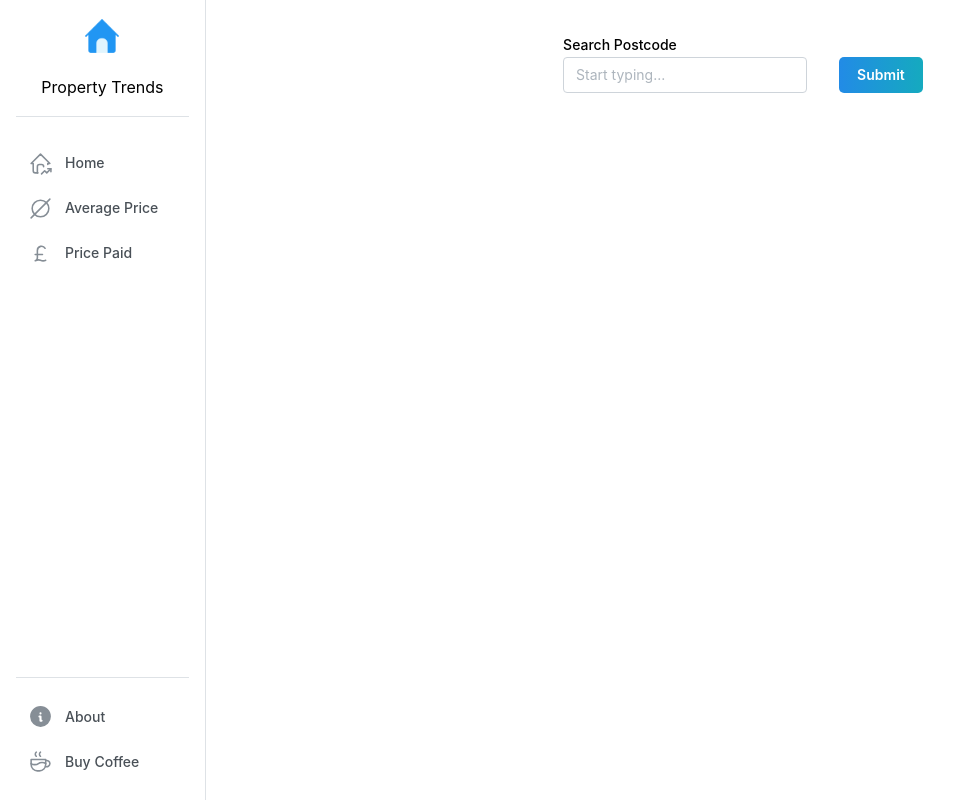
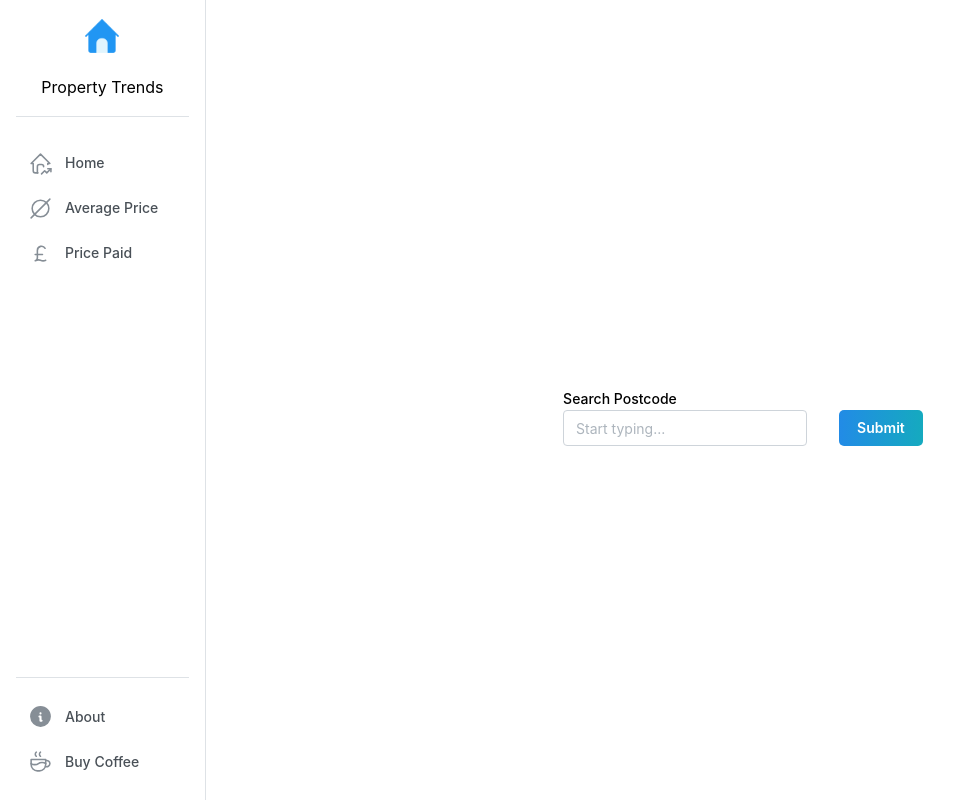
Before and after one commit to jagadeeshposni/ppi-mantine, a Next.js app: page /dashboard/average-price in a window 1280 px wide. Shown: the top 810 px of the page, without its empty margins (0-956 px from the left). Built offline with nearby package versions, Linux system fonts and the light colour scheme.

Commit message:
Validate postcode for postcode and outcode.

```diff
--- a/app/dashboard/average-price/page.tsx
+++ b/app/dashboard/average-price/page.tsx
@@ -1,4 +1,3 @@
-
 
 import { AvgPricePostcodeInput } from "../../../components/AvgPricePostcodeInput";
 import classes from '../../../css/Layout.module.css';
@@ -20,6 +19,7 @@ export default async function Page({
         f?: boolean;
     };
 }) {
+
     const query = searchParams?.query || '';
     let data: PriceDataByPropertyType[] = [];
 
@@ -37,9 +37,9 @@ export default async function Page({
 
     return (
         <>
-            <div className={classes.content}>
+
+            <div className={data.length === 0 ? classes.centeredContent : classes.content}>
                 <AvgPricePostcodeInput />
-
             </div>
             <Space h={rem(40)} />
 
@@ -50,7 +50,6 @@ export default async function Page({
             )}
 
             {query && data.length <= 0 && (
-
                 <div>
                     <Center>
                         <Alert style={{ width: rem(400), height: rem(120) }} variant="outline" color="yellow" title="No Price Paid data" icon={icon}>
--- a/components/AvgPricePostcodeInput.tsx
+++ b/components/AvgPricePostcodeInput.tsx
@@ -1,34 +1,54 @@
 'use client';
 import { useState } from 'react';
-import { Autocomplete, Button, Flex, Group, TextInput } from '@mantine/core';
+import { Autocomplete, Button, CloseButton, Flex, Group, TextInput } from '@mantine/core';
 import { useSearchParams, usePathname, useRouter } from 'next/navigation';
 import { useDebouncedCallback } from 'use-debounce';
 
 
 export function AvgPricePostcodeInput() {
     const [ac, setAc] = useState([]);
+    const [postcodeError, setPostcodeError] = useState<boolean | string>(false);
+    const [postcodeValue, setPostcodeValue] = useState('');
 
     const searchParams = useSearchParams();
     const pathname = usePathname();
     const { replace } = useRouter();
 
     const handleSearch = (term: string) => {
+        setPostcodeError(false);
         if (term === undefined || term === null || term === '') {
             const searchInput = document.getElementById('search') as HTMLInputElement | null;
             term = searchInput?.value ?? '';
-            console.log(term);
         }
         const params = new URLSearchParams(searchParams);
+        //validaate postcode using postcodes.io api to look for outcode and if not found set autocomplete field to error
+        //validate postcode using postcodes.io api and set autocomplete field to error if invalid
+        fetch(`https://api.postcodes.io/postcodes/${term}/validate`)
+            .then((response) => response.json())
+            .then((data) => {
+                if (data.result === false) {
+                    fetch(`https://api.postcodes.io/outcodes/${term}`)
+                        .then((response) => response.json())
+                        .then((data) => {
+                            if (data.status === 404) {
+                                setPostcodeError("Invalid postcode");
+                            }
+                        });
+                }
+            });
+        if (postcodeError !== "Invalid postcode") {
             if (term) {
                 params.set('query', term);
             } else {
                 params.delete('query');
             }
             replace(`${pathname}?${params.toString()}`);
-    };
+        }
+    }
 
 
         const fetchPostCodesData = useDebouncedCallback((term) => {
+            setPostcodeError(false);
             fetch(`https://api.postcodes.io/postcodes/${term}/autocomplete`)
                 .then((response) => response.json())
                 .then((data) => {
@@ -47,7 +67,6 @@ export function AvgPricePostcodeInput() {
 
             >
                 <Autocomplete
-
                     id="search"
                     label="Search Postcode"
                     placeholder="Start typing..."
@@ -56,8 +75,10 @@ export function AvgPricePostcodeInput() {
                     data={ac}
                     onOptionSubmit={(option) => { handleSearch(option) }}
                     defaultValue={searchParams.get('query')?.toString()}
+                    error={postcodeError}
 
                 />
+
                 <Button
                     autoContrast
                     variant="gradient"
--- a/css/Layout.module.css
+++ b/css/Layout.module.css
@@ -12,3 +12,10 @@
     align-items: center;
 
 }
+
+.centeredContent {
+    display: flex;
+    justify-content: center;
+    align-items: center;
+    height: 100vh;
+}
```
Lines whose indentation alone changed are shown as unchanged.
